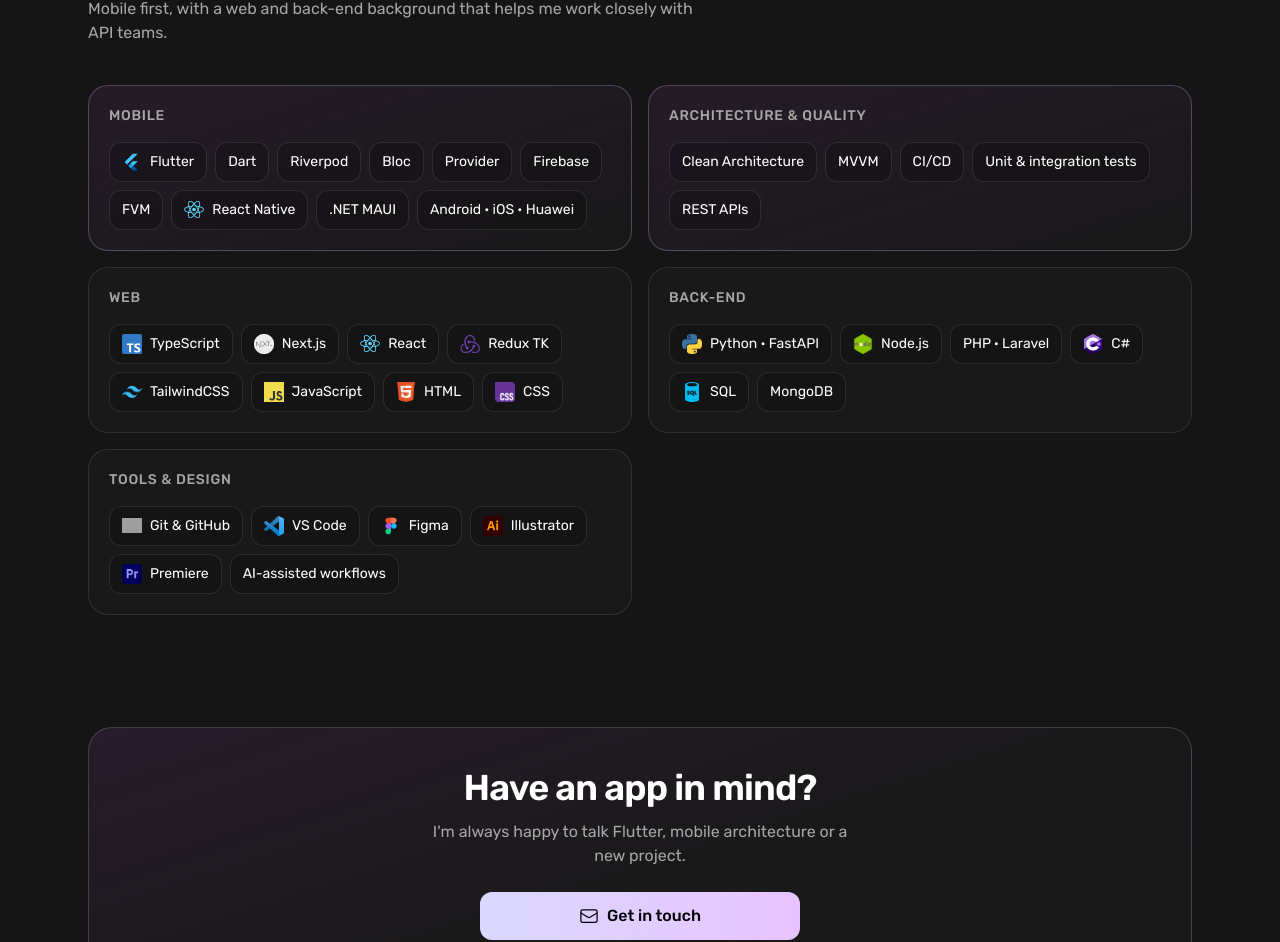
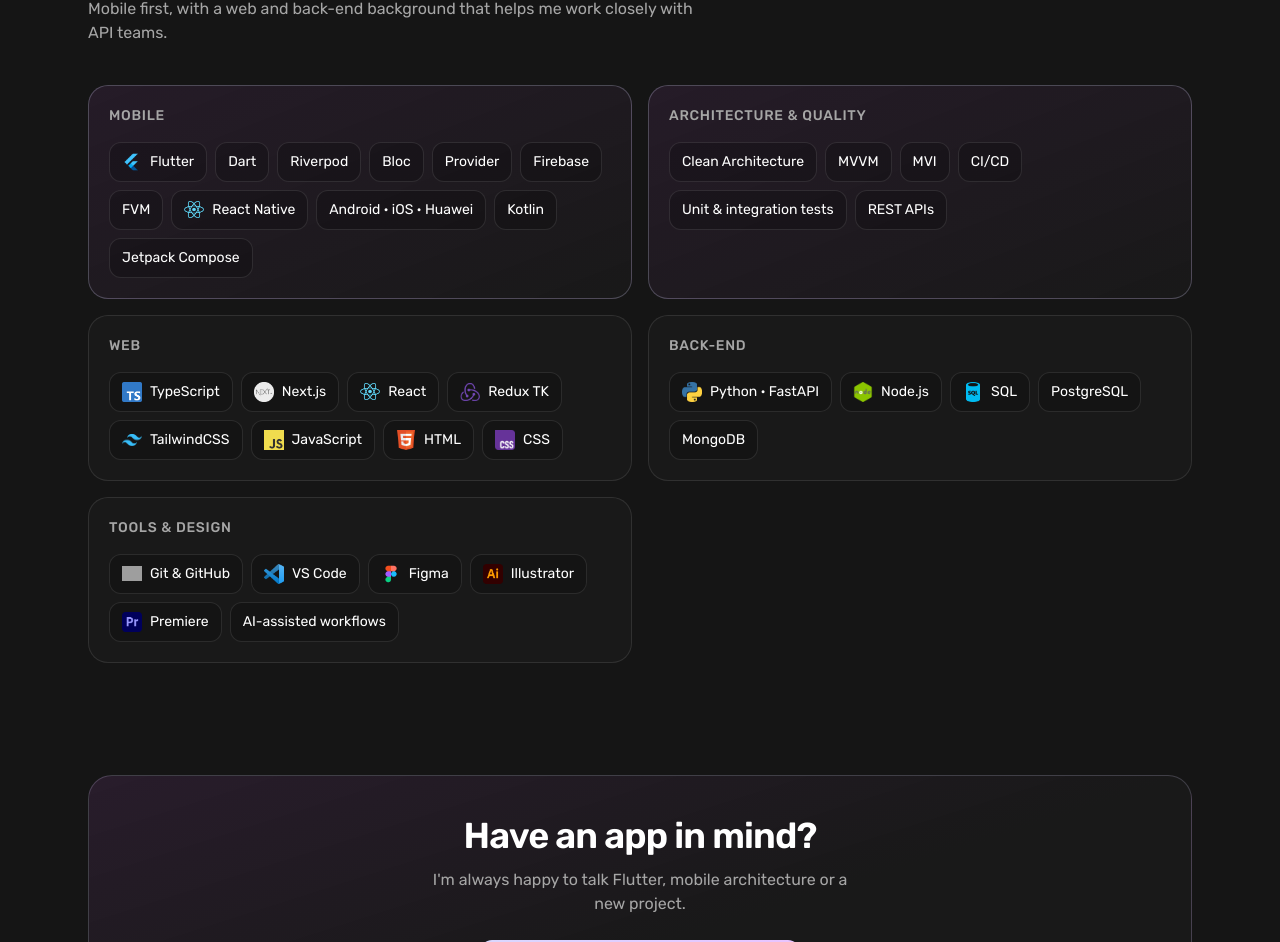
Before and after one commit to SuperMoooo/Portfolio, a Next.js app: page / in a window 1280 px wide. Shown: the part 4935-5877 px from the top of the page. Built offline with nearby package versions, Linux system fonts and the light colour scheme; grey boxes are pictures that could not be loaded.

Commit message:
Update skills in Skills.ts file

```diff
--- a/app/constants/Skills.ts
+++ b/app/constants/Skills.ts
@@ -42,8 +42,9 @@ export const STACK: SkillGroup[] = [
             { name: 'Firebase' },
             { name: 'FVM' },
             { name: 'React Native', icon: react },
-            { name: '.NET MAUI' },
             { name: 'Android · iOS · Huawei' },
+            { name: 'Kotlin' },
+            { name: 'Jetpack Compose' },
         ],
     },
     {
@@ -52,6 +53,7 @@ export const STACK: SkillGroup[] = [
         skills: [
             { name: 'Clean Architecture' },
             { name: 'MVVM' },
+            { name: 'MVI' },
             { name: 'CI/CD' },
             { name: 'Unit & integration tests' },
             { name: 'REST APIs' },
@@ -75,9 +77,8 @@ export const STACK: SkillGroup[] = [
         skills: [
             { name: 'Python · FastAPI', icon: python },
             { name: 'Node.js', icon: node },
-            { name: 'PHP · Laravel' },
-            { name: 'C#', icon: cSharp },
             { name: 'SQL', icon: sql },
+            { name: 'PostgreSQL' },
             { name: 'MongoDB' },
         ],
     },
```
